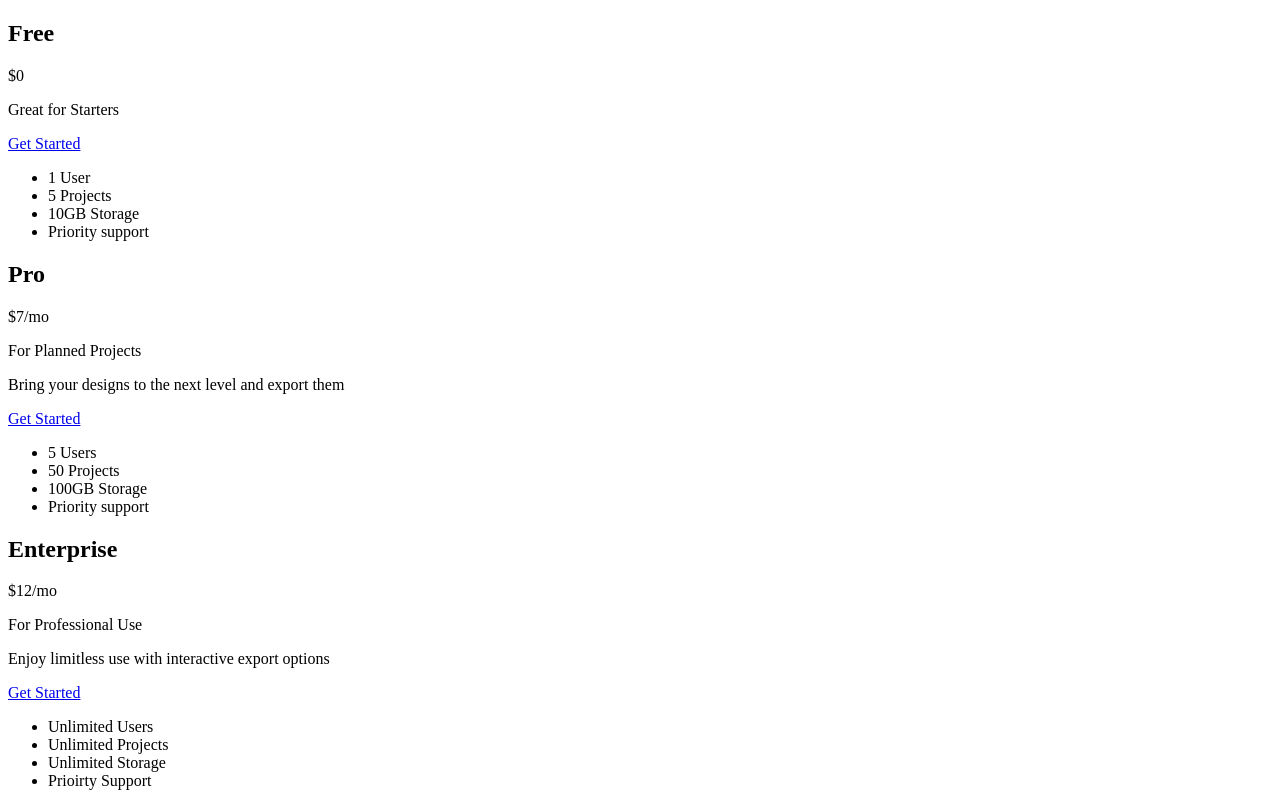
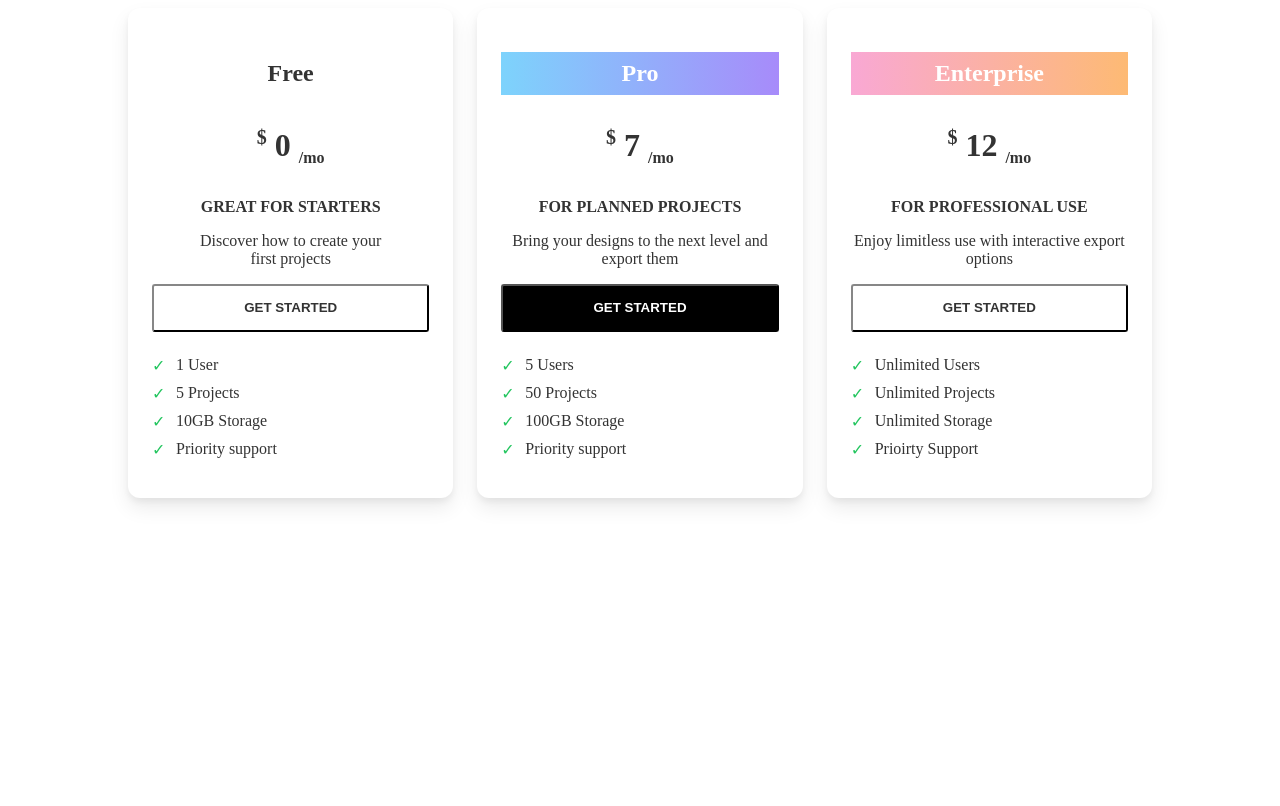
Before and after one commit to tungntle/vanilla-frontend-mini-projects, a plain HTML site: page pricing-table/index.html in a window 1280 px wide. Drawn offline with Linux system fonts and the light colour scheme.

Commit message:
finish pricing-table

```diff
--- /dev/null
+++ b/pricing-table/index.css
@@ -0,0 +1,121 @@
+:root {
+    color: #333;
+}
+
+.cards {
+    width: 100%;
+    max-width: min(80vw, 1200px);
+    margin: 0 auto;
+    display: flex;
+    gap: 24px;
+}
+
+.card {
+    background: #fff;
+    border-radius: 12px;
+    padding: 24px;
+    margin-bottom: 24px;
+    flex: 1 1 0;
+
+    box-shadow:
+        0 4px 6px rgba(0, 0, 0, 0.05),
+        0 10px 20px rgba(0, 0, 0, 0.08);
+}
+
+
+.pro {
+    background: linear-gradient(90deg, #7dd3fc 0%, #a78bfa 100%);
+    color: white;
+    text-align: center;
+    padding: 8px;
+}
+
+.enterprise {
+    background: linear-gradient(90deg, #f9a8d4 0%, #fdba74 100%);
+    color: white;
+    text-align: center;
+    padding: 8px;
+}
+
+.free {
+    text-align: center;
+    padding: 8px;
+}
+
+.btn-outlined {
+    text-align: center;
+    background-color: white;
+    border-color: #333333;
+    border-radius: 3px;
+    height: 48px;
+    width: 100%;
+}
+
+
+.btn-outlined a {
+    text-transform: uppercase;
+    color: #333333;
+    text-decoration: none;
+    font-weight: bold;
+}
+
+.btn-filled {
+    text-align: center;
+    background-color: black;
+    border-radius: 3px;
+    height: 48px;
+    width: 100%;
+}
+
+.btn-filled a {
+    text-transform: uppercase;
+    color: white;
+    text-decoration: none;
+    font-weight: bold;
+}
+
+.description {
+    text-align: center;
+}
+
+.title {
+    text-transform: uppercase;
+    font-size: 16px;
+    font-weight: bold;
+}
+
+.price {
+    font-size: 32px;
+    font-weight: bold;
+    line-height: 1;
+}
+
+.currency {
+    font-size: 20px;
+    vertical-align: super;
+}
+
+.period {
+    font-size: 16px;
+    vertical-align: sub;
+}
+
+.benefit {
+    list-style: none;
+    padding: 0;
+    margin-top: 24px;
+}
+
+.benefit li {
+    position: relative;
+    padding-left: 24px;
+    margin-bottom: 10px;
+}
+
+.benefit li::before {
+    content: "✓";
+    position: absolute;
+    left: 0;
+    top: 0;
+    color: #22c55e;
+}
--- a/pricing-table/index.html
+++ b/pricing-table/index.html
@@ -5,16 +5,29 @@
     <meta charset="UTF-8">
     <meta name="viewport"
         content="width=device-width, initial-scale=1.0">
+    <link rel="stylesheet" href="./index.css">
     <title>Document</title>
 </head>
 
 <body>
-    <section>
-        <h2>Free</h2>
-        <p>$0</p>
-        <p>Great for Starters</p>
+    <div class="cards">
+        <section class="card item">
+            <h2 class="free">Free</h2>
+            <div class="description">
+                <p class="price">
+                    <span class="currency">$</span>
+                    <span class="amount">0</span>
+                    <span class="period">/mo</span>
+                </p>
+                <p class="title">GREAT FOR STARTERS</p>
+                <p>Discover how to create your <br>first projects</p>
+            </div>
+
+            <button class="btn-outlined">
                 <a href="#">Get Started</a>
-        <ul>
+            </button>
+
+            <ul class="benefit">
                 <li>1 User</li>
                 <li>5 Projects</li>
                 <li>10GB Storage</li>
@@ -22,13 +35,23 @@
             </ul>
         </section>
 
-    <section>
-        <h2>Pro</h2>
-        <p>$7/mo</p>
-        <p>For Planned Projects</p>
-        <p>Bring your designs to the next level and export them</p>
+        <section class="card item">
+            <h2 class="pro">Pro</h2>
+            <div class="description">
+                <p class="price">
+                    <span class="currency">$</span>
+                    <span class="amount">7</span>
+                    <span class="period">/mo</span>
+                </p>
+                <p class="title">FOR PLANNED PROJECTS</p>
+                <p>Bring your designs to the next level and export them
+                </p>
+            </div>
+
+            <button class="btn-filled">
                 <a href="#">Get Started</a>
-        <ul>
+            </button>
+            <ul class="benefit">
                 <li>5 Users</li>
                 <li>50 Projects</li>
                 <li>100GB Storage</li>
@@ -36,19 +59,31 @@
             </ul>
         </section>
 
-    <section>
-        <h2>Enterprise</h2>
-        <p>$12/mo</p>
-        <p>For Professional Use</p>
-        <p>Enjoy limitless use with interactive export options</p>
+        <section class="card item">
+            <h2 class="enterprise">Enterprise</h2>
+            <div class="description">
+                <p class="price">
+                    <span class="currency">$</span>
+                    <span class="amount">12</span>
+                    <span class="period">/mo</span>
+                </p>
+                <p class="title">FOR PROFESSIONAL USE</p>
+                <p>Enjoy limitless use with interactive export options
+                </p>
+            </div>
+
+            <button class="btn-outlined">
                 <a href="#">Get Started</a>
-        <ul>
+            </button>
+            <ul class="benefit">
                 <li>Unlimited Users</li>
                 <li>Unlimited Projects</li>
                 <li>Unlimited Storage</li>
                 <li>Prioirty Support</li>
             </ul>
         </section>
+    </div>
+
 
 </body>
 
```
Lines whose indentation alone changed are shown as unchanged.
